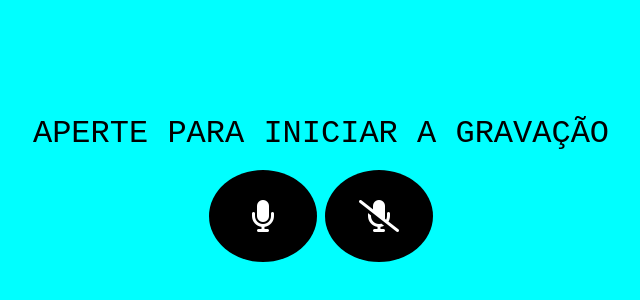
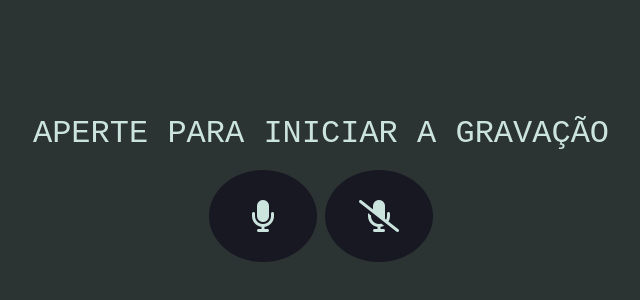
Before and after one commit to caiolacerdamt/pesquisa-por-voz-js, a plain HTML site: page index.html in a window 1280 px wide. Shown: the part 210-510 px from the top of the page, without its empty margins (319-959 px from the left). Drawn offline with nearby package versions, Linux system fonts and the light colour scheme.

Commit message:
some changes css

```diff
--- a/style.css
+++ b/style.css
@@ -1,3 +1,9 @@
+:root {
+    --bg-color: #2C3333;
+    --cor-texto: #CBE4DE;
+    --cor-bg-botao: #181823;
+}
+
 
 .container {
     font-family: monospace;
@@ -7,12 +13,13 @@
     flex-direction: column;
     justify-content: center;
     align-items: center;
-    background-color: aqua;
+    background-color: var(--bg-color);
 }
 
 p {
     font-size: 32px;
     margin-bottom: 20px;
+    color: var(--cor-texto);
 }
 
 .fas {
@@ -26,8 +33,8 @@ button {
     padding: 30px;
     cursor: pointer;
     border-radius: 50%;
-    background-color: black;
-    color: white;
+    background-color: var(--cor-bg-botao);
+    color: var(--cor-texto);
 }
 
 @media (max-width: 700px) {
```
